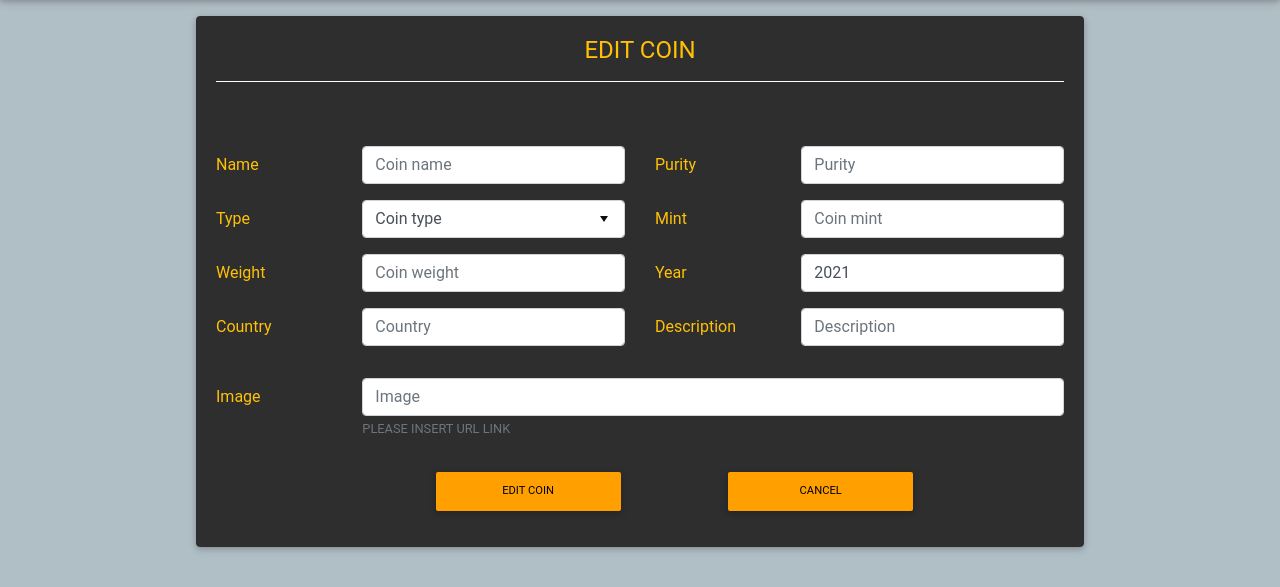
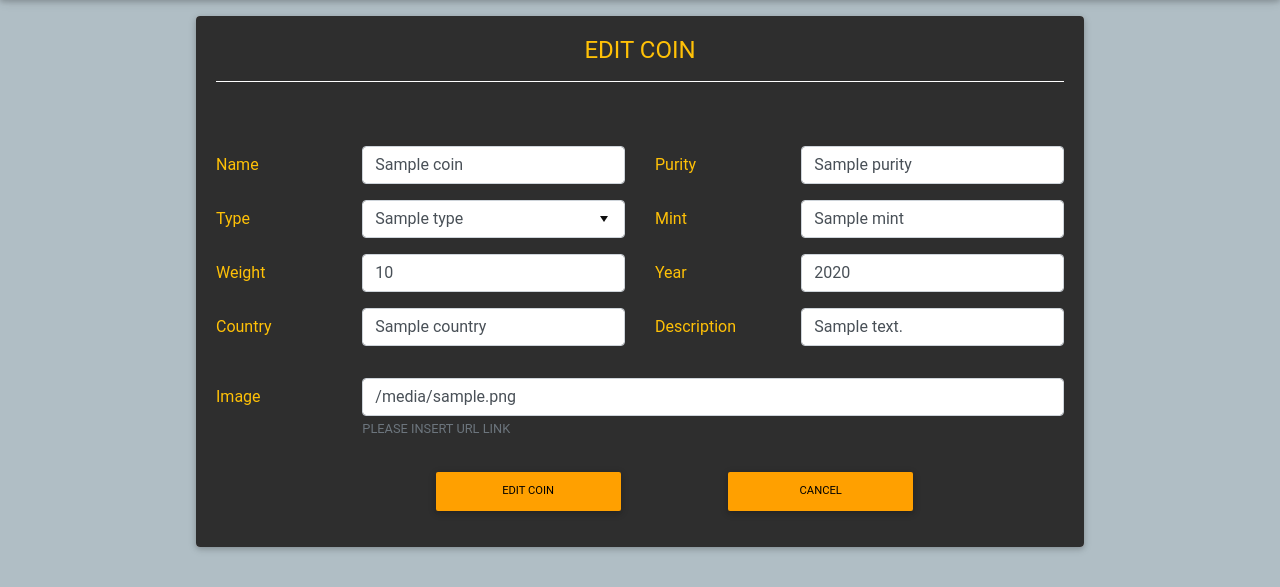
Before and after one commit to Code-Institute-Submissions/MP3-1, a Flask app: template templates/edit_coin.html in a window 1280 px wide. Shown: the part 56-643 px from the top of the page. Run offline with Flask 2, Linux system fonts and the light colour scheme; the template is opened without the code that fills it: most values are stand-ins (such as "Sample title", 1, 10 or a date in 2020); some libraries are stand-ins or nearby versions.

Commit message:
Link up data from database to the Edit Coin page

```diff
--- a/templates/edit_coin.html
+++ b/templates/edit_coin.html
@@ -16,7 +16,7 @@
                         <label for="name" class="col-sm-4 col-form-label">Name</label>
                         <div class="col-sm-8">
                             <input type="text" class="form-control" id="name" name="name" placeholder="Coin name" minlength="5"
-                                maxlength="30" required>
+                                maxlength="30" value="{{ coin.name }}" required>
                         </div>
                     </div>
                     <!-- coin type -->
@@ -24,9 +24,13 @@
                         <label for="type" class="col-sm-4 col-form-label">Type</label>
                         <div class="col-sm-8">
                             <select class="form-control" id="type" name="type" required>
-                                <option disabled selected>Coin type</option>
+                                <option disabled>Coin type</option>
                                 {% for option in type %}
-                                    <option value="{{ option.type }}">{{ option.type }}</option>
+                                    {% if option.type == coin.type %}
+                                        <option value="{{ option.type }}" selected>{{ option.type }}</option>
+                                    {% else %}
+                                        <option value="{{ option.type }}">{{ option.type }}</option>
+                                    {% endif %}
                                 {% endfor %}
                             </select>
                         </div>
@@ -36,7 +40,7 @@
                         <label for="weight" class="col-sm-4 col-form-label">Weight</label>
                         <div class="col-sm-8">
                             <input type="text" class="form-control" id="weight" name="weight" placeholder="Coin weight" minlength="1"
-                                maxlength="10" required>
+                                maxlength="10" value="{{ coin.weight }}" required>
                         </div>
                     </div>
                     <!-- coin country -->
@@ -44,7 +48,7 @@
                         <label for="country" class="col-sm-4 col-form-label">Country</label>
                         <div class="col-sm-8">
                             <input type="text" class="form-control" id="country" name="country" placeholder="Country" minlength="3"
-                                maxlength="50" required>
+                                maxlength="50" value="{{ coin.country }}" required>
                         </div>
                     </div>
                 </div>
@@ -54,7 +58,7 @@
                         <label for="purity" class="col-sm-4 col-form-label">Purity</label>
                         <div class="col-sm-8">
                             <input type="text" class="form-control" id="purity" name="purity" placeholder="Purity" minlength="5"
-                                maxlength="20" required>
+                                maxlength="20" value="{{ coin.purity }}" required>
                         </div>
                     </div>
                     <!-- coin mint -->
@@ -62,36 +66,35 @@
                         <label for="mint" class="col-sm-4 col-form-label">Mint</label>
                         <div class="col-sm-8">
                             <input type="text" class="form-control" id="mint" name="mint" placeholder="Coin mint" minlength="5"
-                                maxlength="30" required>
+                                maxlength="30" value="{{ coin.mint }}" required>
                         </div>
                     </div>
                     <!-- coin year -->
                     <div class="row my-3">
-                        <label for="mint" class="col-sm-4 col-form-label">Year</label>
+                        <label for="year" class="col-sm-4 col-form-label">Year</label>
                         <div class="col-sm-8">
                             <input type="text" class="form-control" id="year" name="year" placeholder="Coin year" minlength="1"
-                                maxlength="4" value="2021" required>
+                                maxlength="4" value="{{ coin.year }}" required>
                         </div>
                     </div>
                     <!-- coin description -->
                     <div class="row my-3">
                         <label for="description" class="col-sm-4 col-form-label">Description</label>
                         <div class="col-sm-8">
-                            <input type="text" class="md-textarea form-control" id="description" name="description"
-                                placeholder="Description" minlength="5" maxlength="80" required>
+                            <input type="text" class="form-control" id="description" name="description"
+                                placeholder="Description" minlength="5" maxlength="80" value="{{ coin.description }}" required>
                         </div>
                     </div>
                 </div>
             </div>
             <div class="row">
                 <div class="col">
-
                     <!-- coin image -->
                     <div class="row my-3">
                         <label for="image" class="col-sm-4 col-md-3 col-lg-2 col-form-label">Image</label>
                         <div class="col-sm-8 col-md-9 col-lg-10">
                             <input type="url" class="form-control" id="image" name="image" placeholder="Image" data-toggle="tooltip" data-placement="bottom"
-                                title="PLEASE INSERT URL LINK" required>
+                                title="PLEASE INSERT URL LINK" value="{{ coin.image }}" required>
                             <small id="passwordHelpInline" class="text-muted">PLEASE INSERT URL LINK</small>
                         </div>
                     </div>
--- a/templates/new_coin.html
+++ b/templates/new_coin.html
@@ -77,15 +77,14 @@
                     <div class="row my-3">
                         <label for="description" class="col-sm-4 col-form-label">Description</label>
                         <div class="col-sm-8">
-                            <input type="text" class="md-textarea form-control" id="description" name="description"
-                                placeholder="Description" minlength="5" maxlength="80" required>
+                            <input type="text" class="form-control" id="description" name="description" placeholder="Description"
+                                minlength="5" maxlength="80" required>
                         </div>
                     </div>
                 </div>
             </div>
             <div class="row">
                 <div class="col">
-
                     <!-- coin image -->
                     <div class="row my-3">
                         <label for="image" class="col-sm-4 col-md-3 col-lg-2 col-form-label">Image</label>
```
